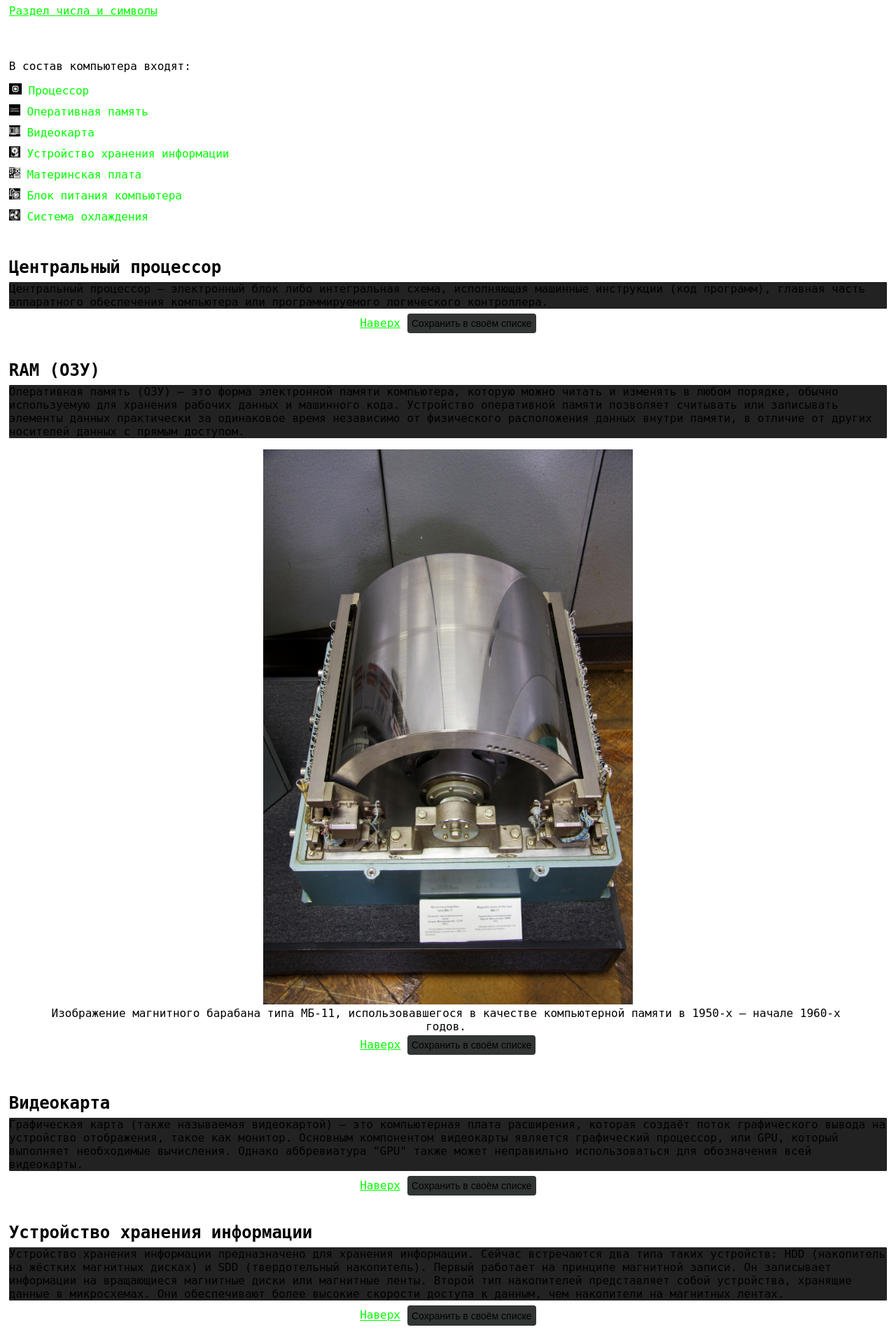
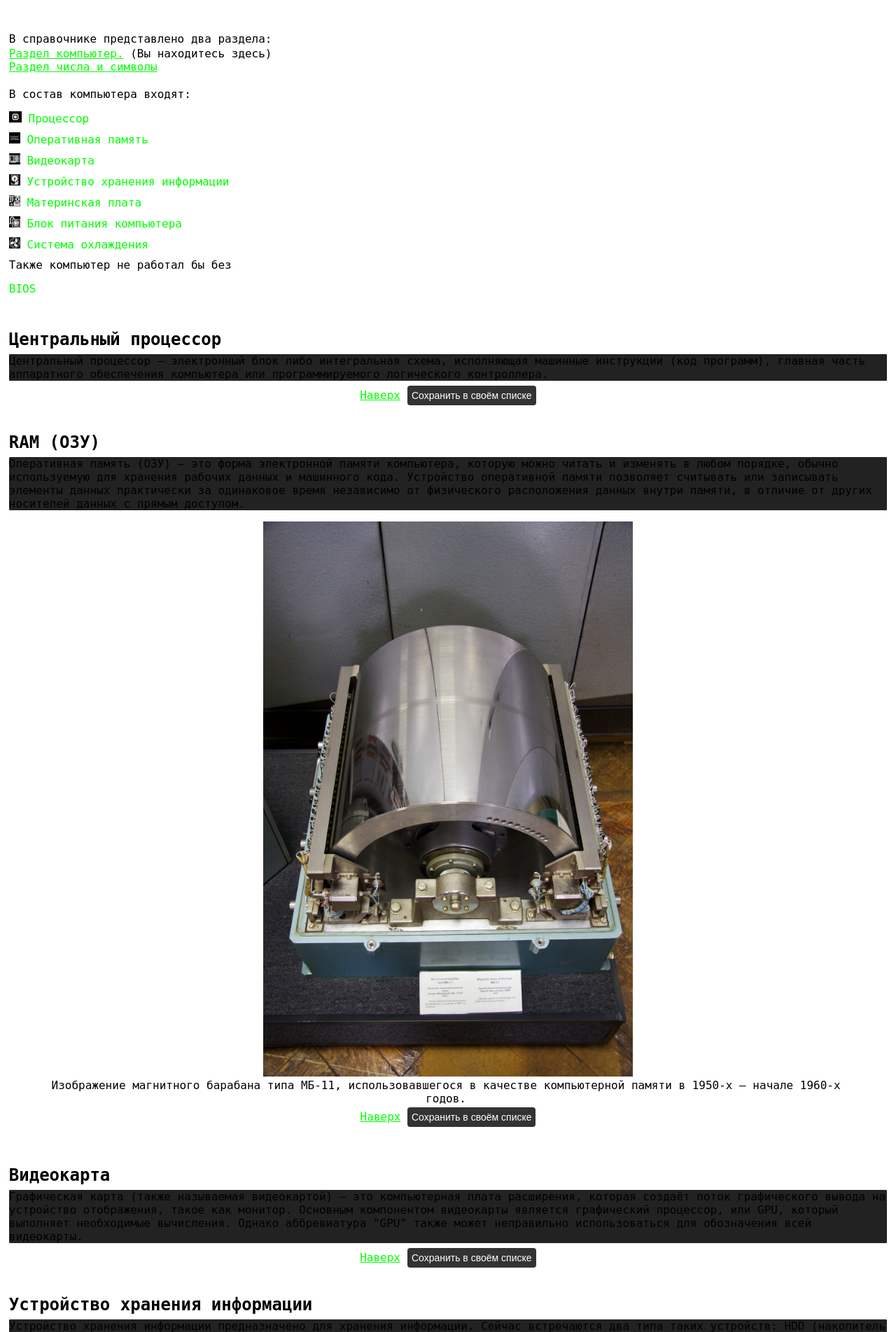
Before and after one commit to Geodeziy/W-0723, a Flask app: page / in a window 1280 px wide. Shown: the part 46-1949 px from the top of the page at 70% size. Run offline with Flask 3, Linux system fonts and the light colour scheme; some libraries are stand-ins or nearby versions.

Commit message:
Веб-страница.

```diff
--- a/templates/index.html
+++ b/templates/index.html
@@ -31,16 +31,16 @@
             font-size: 14px;
             padding: 0.5% 0.5%;
             /*background: var(--tg-theme-button-color);*/
-            color: var(--tg-theme-button-text-color);
+            /*color: var(--tg-theme-button-text-color);*/
             border: none;
             border-radius: 4px;
             /*background-color: var(--tg-theme-button-color, #6600ff);*/
-            background-color: #313534;
+            background-color: #333333;
         }
 
 
         button:hover {
-            background-color: #1e211f;
+            background-color: #222222;
         }
 
         button[disabled] {
@@ -87,7 +87,7 @@
         }
 
         pre {
-            background: var(--tg-theme-pre-color, #222222);
+            background: #222222;
             border-radius: 0.5%;
             /*padding: 0.25% 0.25%;*/
             margin: 7px 0;
@@ -95,23 +95,6 @@
             word-break: break-word;
             white-space: pre-wrap;
             text-align: left;
-        }
-
-        .dark pre {
-            background: rgba(255, 255, 255, .15);
-        }
-
-        .hint {
-            font-size: .8em;
-            color: var(--tg-theme-hint-color, #a8a8a8);
-        }
-
-        .ok {
-            color: green;
-        }
-
-        .err {
-            color: red;
         }
 
         #fixed_wrap {
@@ -226,6 +209,19 @@
         .knopka img {
             display: inline;
         }
+
+        #table-of-contents0-section + #table-of-contents-section{
+            margin-top: -50px
+        }
+
+        #table-of-contents0-section p {
+            margin-bottom: 2px;
+        }
+
+        #table-of-contents0-section-p, #table-of-contents0-section-li {
+            display: inline;
+        }
+
     </style>
 
 </head>
@@ -241,9 +237,13 @@
 
 <body style="visibility: visible;">
 
-<section style="text-align: left">
-<a href="https://geodeziy.github.io/W-0723/templates/index1.html">Раздел числа и символы</a>
+<section id="table-of-contents0-section" style="text-align: left">
+    <p>В справочнике представлено два раздела:</p>
+    <li id="table-of-contents0-section-li" style="list-style-type: none"><a href="https://geodeziy.github.io/W-0723/templates/index.html">Раздел компьютер.</a></li>
+    <p id="table-of-contents0-section-p">(Вы находитесь здесь)</p>
+    <li style="list-style-type: none"><a href="https://geodeziy.github.io/W-0723/templates/index1.html">Раздел числа и символы</a></li>
 </section>
+
 <section id="table-of-contents-section">
 <div class="knopka">
     <p style="text-align: left">В состав компьютера входят:</p>
@@ -254,6 +254,8 @@
     <li><a href="#motherboard-section"><img src="https://geodeziy.github.io/W-0723/img/motherboard.png" style="width: 1em; height: 1em"> Материнская плата</a></li>
     <li><a href="#psu-section"><img src="https://geodeziy.github.io/W-0723/img/psu.png" style="width: 1em; height: 1em"> Блок питания компьютера</a></li>
     <li><a href="#cooling-system-section"><img src="https://geodeziy.github.io/W-0723/img/coolingsystem.png" style="width: 1em; height: 1em"> Система охлаждения</a></li>
+    <p style="text-align: left; margin-top: 0">Также компьютер не работал бы без</p>
+    <li><a href="#bios-section">BIOS</a></li>
 </div>
 </section>
 
```
Also changed, not shown: templates/index1.html (+3 -20 lines).
